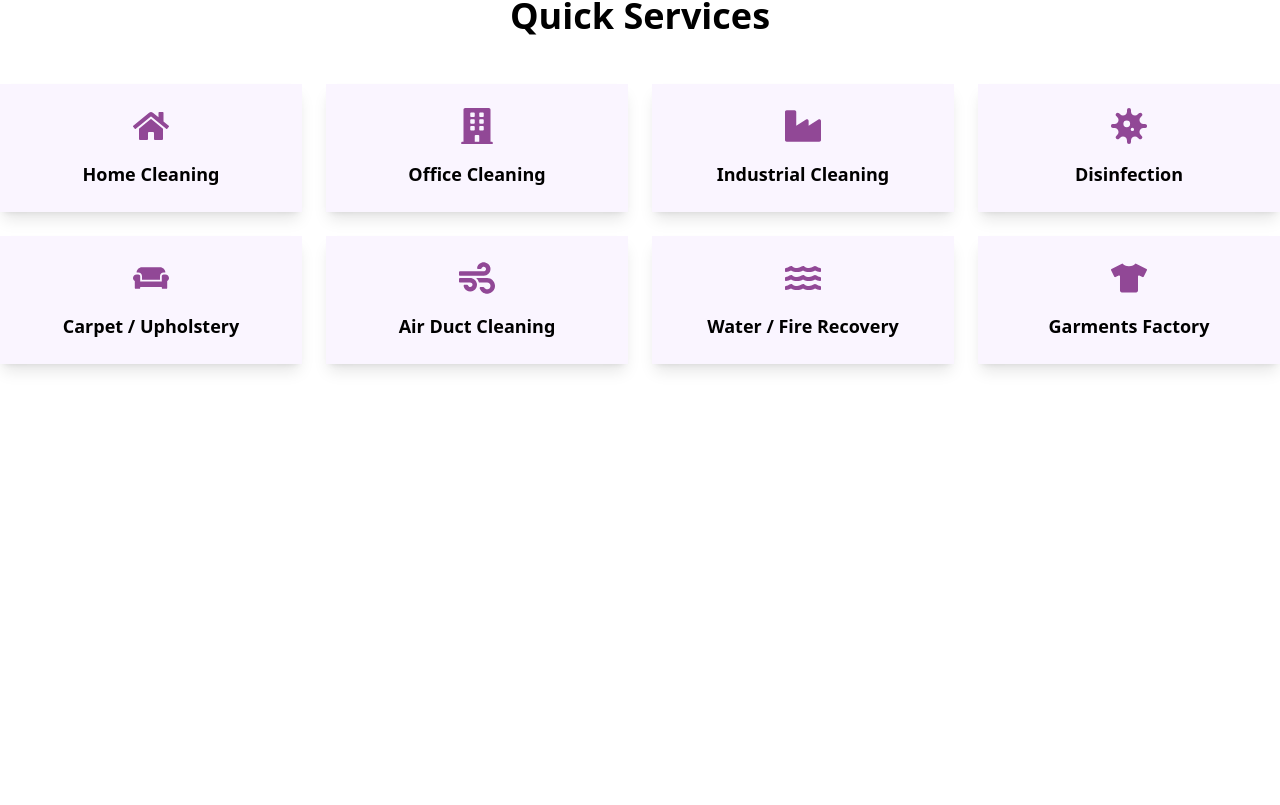
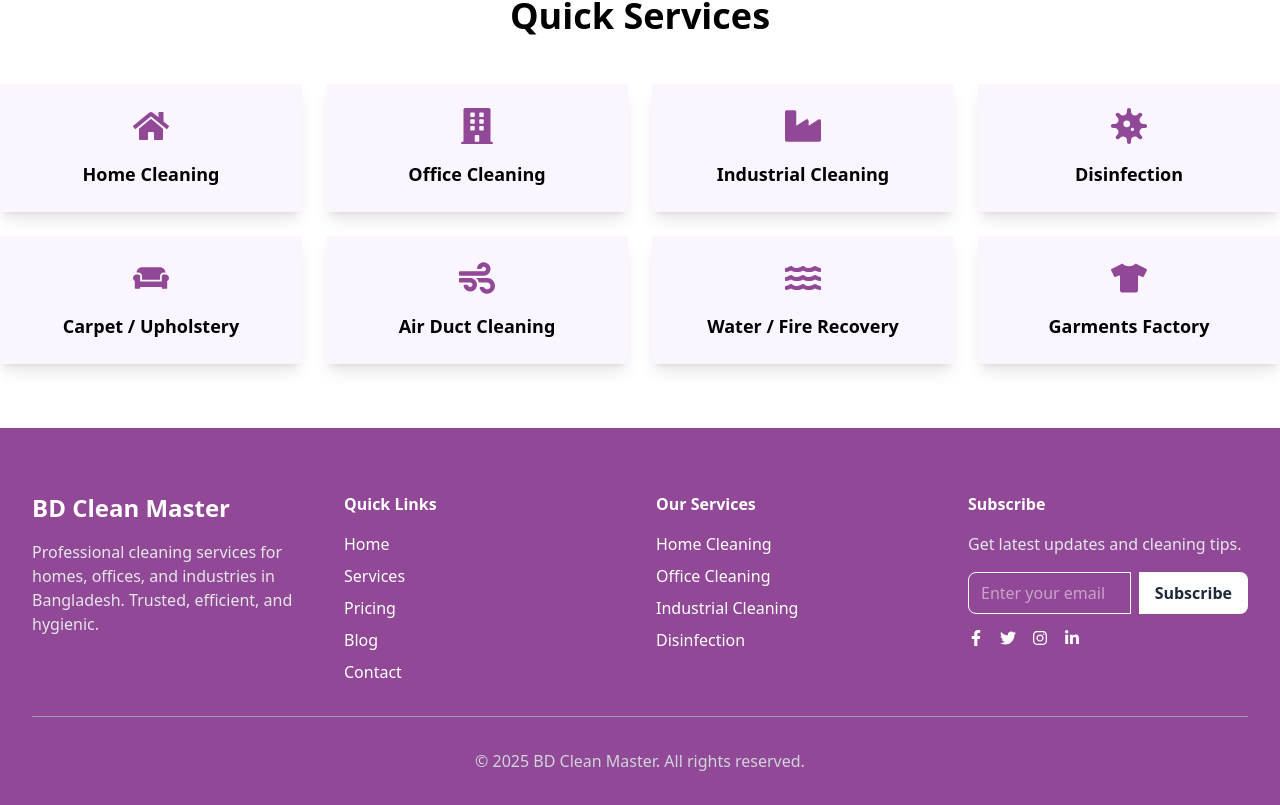
Before and after one commit to MISFOfficial/BD-Clean-Master, a React (Vite) app: page / in a window 1280 px wide. Shown: the part 728-1533 px from the top of the page. Before the commit the page ends 1156 px from the top, so only its background shows below. Built offline with nearby package versions, Linux system fonts and the light colour scheme.

Commit message:
added Footer

```diff
--- /dev/null
+++ b/src/Components/Footer/Footer.jsx
@@ -0,0 +1,76 @@
+import { FaFacebookF, FaTwitter, FaInstagram, FaLinkedinIn } from "react-icons/fa";
+import { Link } from "react-router";
+
+const Footer = () => {
+    return (
+        <footer className="relative overflow-hidden">
+            <div className="">
+                <div className="grid grid-cols-1 md:grid-cols-4 gap-8">
+
+                    {/* Logo & Description */}
+                    <div>
+                        <h2 className="text-2xl font-bold mb-4">BD Clean Master</h2>
+                        <p className="text-gray-200">
+                            Professional cleaning services for homes, offices, and industries in Bangladesh. Trusted, efficient, and hygienic.
+                        </p>
+                    </div>
+
+                    {/* Quick Links */}
+                    <div>
+                        <h3 className="font-semibold mb-4">Quick Links</h3>
+                        <ul className="space-y-2">
+                            <li><Link to="/" className="hover:text-gray-300 transition">Home</Link></li>
+                            <li><Link to="/services" className="hover:text-gray-300 transition">Services</Link></li>
+                            <li><Link to="/pricing" className="hover:text-gray-300 transition">Pricing</Link></li>
+                            <li><Link to="/blog" className="hover:text-gray-300 transition">Blog</Link></li>
+                            <li><Link to="/contact" className="hover:text-gray-300 transition">Contact</Link></li>
+                        </ul>
+                    </div>
+
+                    {/* Services */}
+                    <div>
+                        <h3 className="font-semibold mb-4">Our Services</h3>
+                        <ul className="space-y-2">
+                            <li><Link to="/services/home" className="hover:text-gray-300 transition">Home Cleaning</Link></li>
+                            <li><Link to="/services/office" className="hover:text-gray-300 transition">Office Cleaning</Link></li>
+                            <li><Link to="/services/industrial" className="hover:text-gray-300 transition">Industrial Cleaning</Link></li>
+                            <li><Link to="/services/disinfection" className="hover:text-gray-300 transition">Disinfection</Link></li>
+                        </ul>
+                    </div>
+
+                    {/* Newsletter & Social */}
+                    <div>
+                        <h3 className="font-semibold mb-4">Subscribe</h3>
+                        <p className="text-gray-200 mb-4">Get latest updates and cleaning tips.</p>
+                        <div className="flex gap-2 mb-4">
+                            <input
+                                type="email"
+                                placeholder="Enter your email"
+                                className="px-3 py-2 rounded-l-lg w-full border text-light"
+                            />
+                            <button className="bg-white text-dark px-4 py-2 rounded-r-lg font-semibold transition">
+                                Subscribe
+                            </button>
+                        </div>
+
+                        <div className="flex gap-4">
+                            <a href="#" className="hover:text-gray-300"><FaFacebookF /></a>
+                            <a href="#" className="hover:text-gray-300"><FaTwitter /></a>
+                            <a href="#" className="hover:text-gray-300"><FaInstagram /></a>
+                            <a href="#" className="hover:text-gray-300"><FaLinkedinIn /></a>
+                        </div>
+                    </div>
+                </div>
+
+                <hr className="my-8 border-gray-400" />
+
+                {/* Copyright */}
+                <p className="text-center text-gray-300 pb-8">
+                    &copy; {new Date().getFullYear()} BD Clean Master. All rights reserved.
+                </p>
+            </div>
+        </footer>
+    );
+};
+
+export default Footer;
--- a/src/Layouts/RootLayout.jsx
+++ b/src/Layouts/RootLayout.jsx
@@ -1,6 +1,7 @@
 import { Outlet } from "react-router";
 import NavBar from "../Components/Navigations/NavBar";
 import HeaderTop from "../Components/HeaderTop/HeaderTop";
+import Footer from "../Components/Footer/Footer";
 
 const RootLayout = () => {
     return (
@@ -14,6 +15,12 @@ const RootLayout = () => {
                 </div>
             </div>
             <Outlet></Outlet>
+
+            <div className="primary-color pt-16 text-light">
+                <div className="max-w-7xl mx-auto px-4 sm:px-6 lg:px-8">
+                    <Footer></Footer>
+                </div>
+            </div>
         </div>
     );
 };
```
